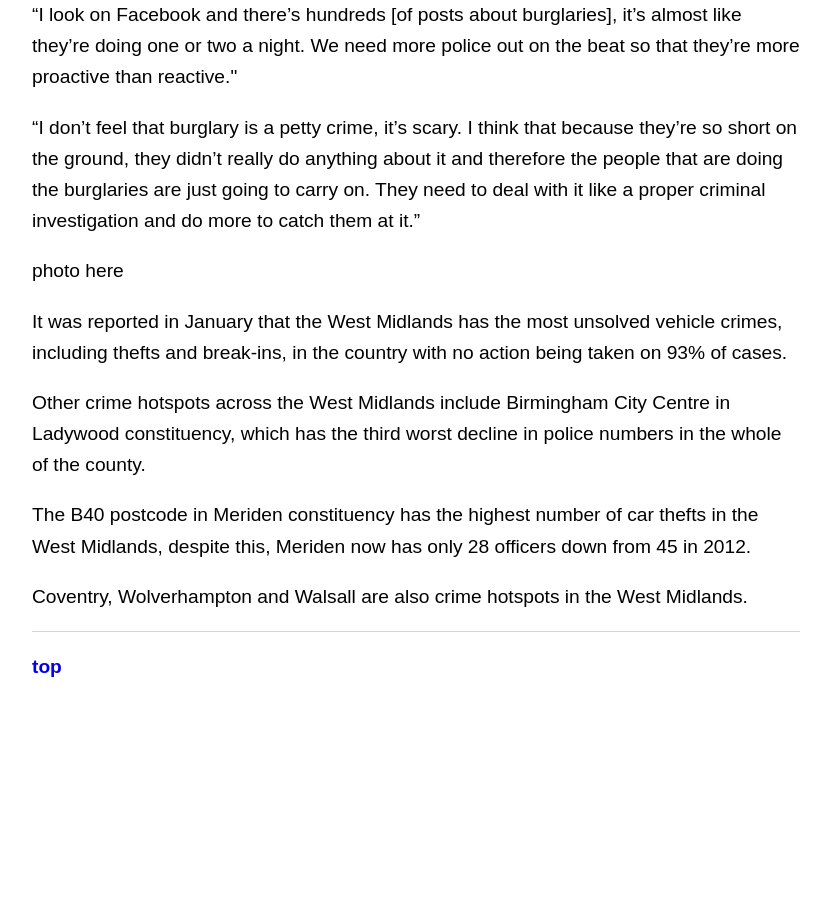
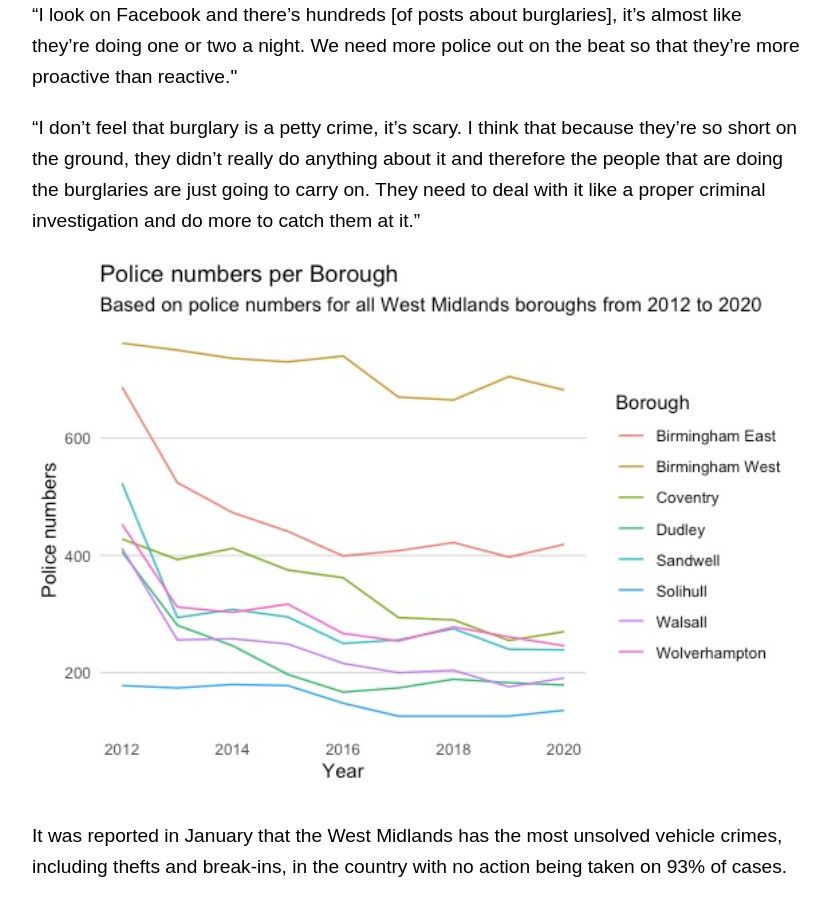
Before and after one commit to gracebraddock/gracebraddock.github.io, a Jekyll site: the page built from data-project/index.html, in a window 1280 px wide and 900 px high, scrolled down 2545 px. Shown: the whole window, without its empty margins (224-1054 px from the left). Built offline with Jekyll 4.4.1, drawn with Linux system fonts in a browser that asks for light colours; before the commit the page ends 3247 px from its top, so only the background shows below that.

Commit message:
Update index.html

```diff
--- a/data-project/index.html
+++ b/data-project/index.html
@@ -65,7 +65,7 @@ title: Grace Braddock
 <p> “I look on Facebook and there’s hundreds [of posts about burglaries], it’s almost like they’re doing one or two a night. We need more police out on the beat so that they’re more proactive than reactive." </p>
 <p> “I don’t feel that burglary is a petty crime, it’s scary. I think that because they’re so short on the ground, they didn’t really do anything about it and therefore the people that are doing the burglaries are just going to carry on. They need to deal with it like a proper criminal investigation and do more to catch them at it.” </p>
 
-<p> photo here </p>
+<img src="boroughs.jpeg" width="100%">
 
 <p> It was reported in January that the West Midlands has the most unsolved vehicle crimes, including thefts and break-ins, in the country with no action being taken on 93% of cases. </p>
 <p>Other crime hotspots across the West Midlands include Birmingham City Centre in Ladywood constituency, which has the third worst decline in police numbers in the whole of the county. </p>
```
